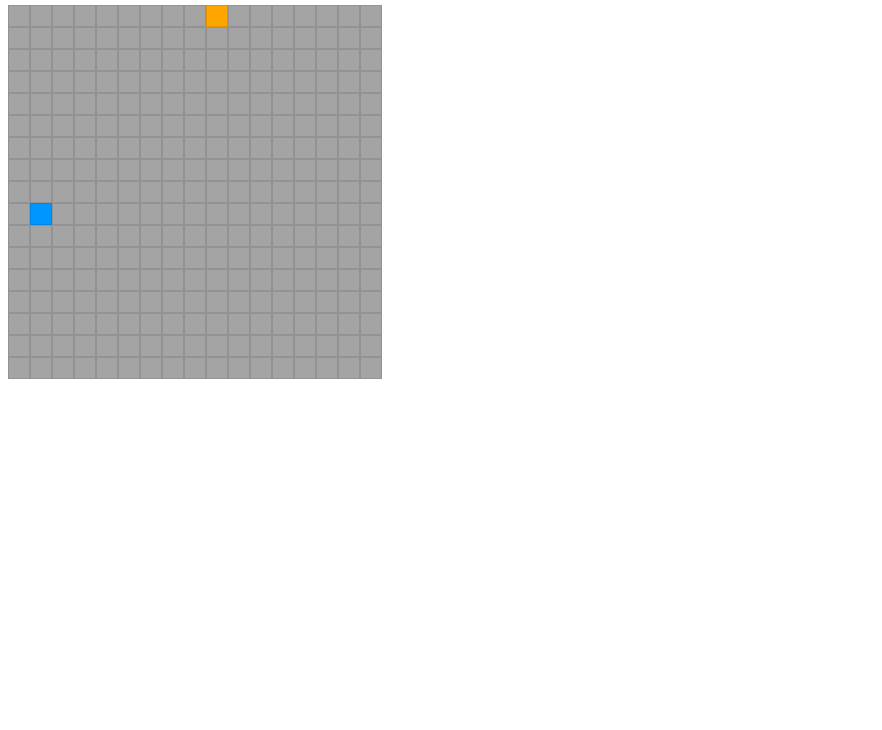
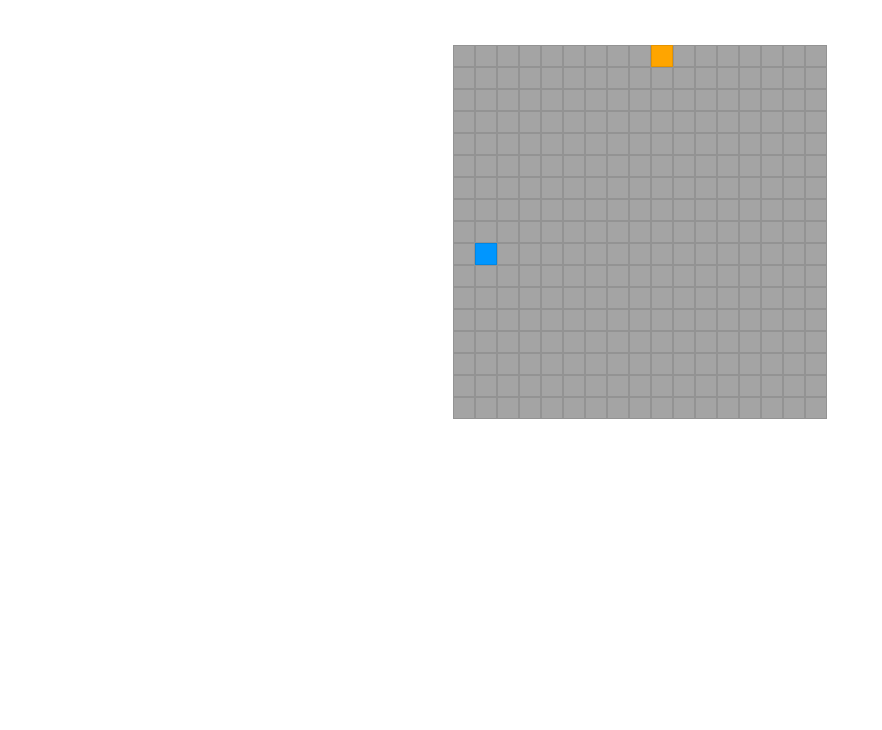
Before and after one commit to huynchu/mazordle, a plain HTML site: page index.html in a window 1280 px wide. Shown: the part 70-800 px from the top of the page, without its empty margins (0-882 px from the left). Drawn offline with Linux system fonts and the light colour scheme.

Commit message:
center maze canvas

```diff
--- a/index.html
+++ b/index.html
@@ -20,7 +20,10 @@
     </nav>
   </header>
 
-  <div id="maze-game"></div>
+  <div class="container">
+    <div id="maze-game"></div>
+  </div>
+
   <script src="maze_util.js"></script>
   <script src="index.js"></script>
 </body>
--- a/styles.css
+++ b/styles.css
@@ -1,7 +1,7 @@
 .tile {
   width: 20px;
   height: 20px;
-  border: solid 0.05px;
+  border: solid 1px;
   border-color: rgba(0, 0, 0, 0.1);
 }
 
@@ -10,6 +10,7 @@
 }
 
 nav {
+  align-items: center;
   display: flex;
 }
 
@@ -17,3 +18,13 @@ li {
   display: inline-block;
   padding: 0 20px 0 20px;
 }
+
+#maze-game {
+  margin: 40px;
+}
+
+.container {
+  display: flex;
+  align-items: center;
+  justify-content: center;
+}
```
